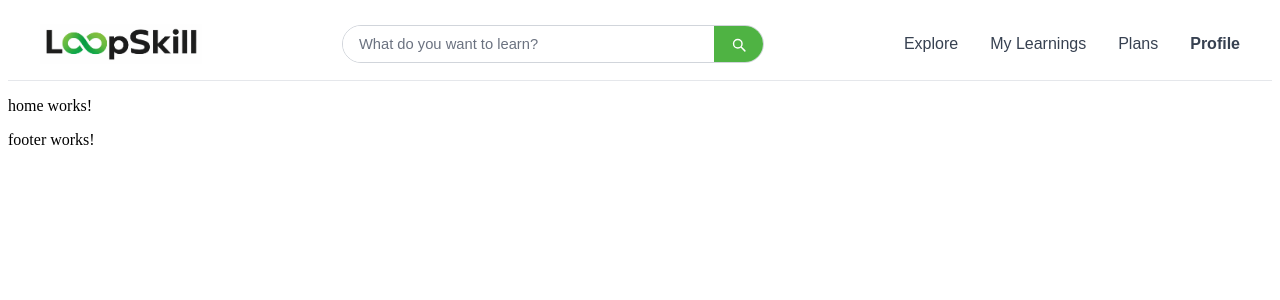
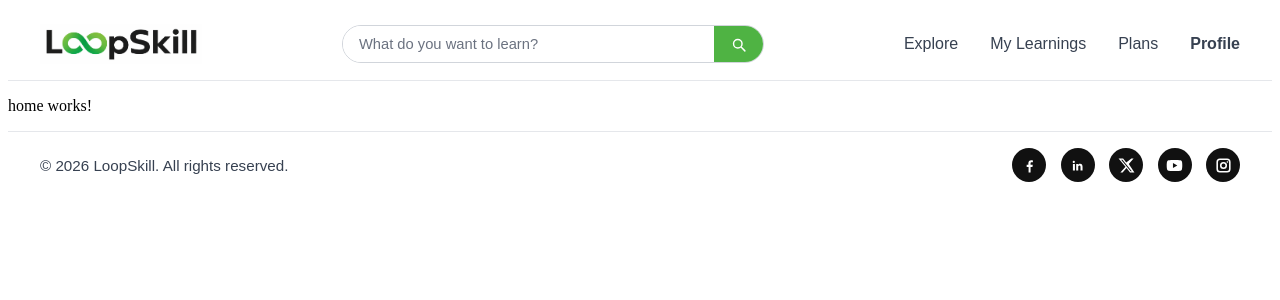
Before and after one commit to PierreLaGuerre/loopskill-mooc-platform, an Angular app in the folder frontend/app/: page / in a window 1280 px wide. Shown: the top 300 px of the page. Built offline with nearby package versions, Linux system fonts and the light colour scheme.

Commit message:
footer html scss and route updated

```diff
--- a/frontend/app/src/app/core/layout/footer/footer.component.html
+++ b/frontend/app/src/app/core/layout/footer/footer.component.html
@@ -1 +1,37 @@
-<p>footer works!</p>
+<footer class="footer">
+  <div class="footer__container">
+    <p class="footer__copy">© 2026 LoopSkill. All rights reserved.</p>
+
+    <div class="footer__socials">
+      <a href="#" aria-label="Facebook">
+        <svg viewBox="0 0 24 24" aria-hidden="true">
+          <path d="M13.5 22v-8h2.7l.4-3h-3.1V9.1c0-.9.3-1.6 1.6-1.6h1.7V4.8c-.3 0-1.3-.1-2.4-.1-2.4 0-4 1.5-4 4.2V11H8v3h2.7v8h2.8z"/>
+        </svg>
+      </a>
+
+      <a href="#" aria-label="LinkedIn">
+        <svg viewBox="0 0 24 24" aria-hidden="true">
+          <path d="M6.94 8.5A1.56 1.56 0 1 1 6.93 5.4a1.56 1.56 0 0 1 .01 3.1zM5.5 9.75h2.87V19H5.5V9.75zm4.67 0h2.75V11h.04c.38-.73 1.32-1.5 2.72-1.5 2.91 0 3.45 1.91 3.45 4.39V19h-2.86v-4.53c0-1.08-.02-2.47-1.5-2.47-1.5 0-1.73 1.17-1.73 2.38V19h-2.87V9.75z"/>
+        </svg>
+      </a>
+
+      <a href="#" aria-label="Twitter">
+        <svg viewBox="0 0 24 24" aria-hidden="true">
+          <path d="M18.9 2H22l-6.77 7.74L23.2 22h-6.25l-4.9-6.4L6.45 22H3.34l7.24-8.28L.8 2H7.2l4.43 5.84L18.9 2zm-1.1 18h1.73L6.26 3.9H4.4L17.8 20z"/>
+        </svg>
+      </a>
+
+      <a href="#" aria-label="YouTube">
+        <svg viewBox="0 0 24 24" aria-hidden="true">
+          <path d="M23 12s0-3.5-.45-5.19a2.94 2.94 0 0 0-2.07-2.08C18.79 4.27 12 4.27 12 4.27s-6.79 0-8.48.46A2.94 2.94 0 0 0 1.45 6.8C1 8.5 1 12 1 12s0 3.5.45 5.2a2.94 2.94 0 0 0 2.07 2.07c1.69.46 8.48.46 8.48.46s6.79 0 8.48-.46a2.94 2.94 0 0 0 2.07-2.07C23 15.5 23 12 23 12zM9.82 15.5v-7L16 12l-6.18 3.5z"/>
+        </svg>
+      </a>
+
+      <a href="#" aria-label="Instagram">
+        <svg viewBox="0 0 24 24" aria-hidden="true">
+          <path d="M7 2h10a5 5 0 0 1 5 5v10a5 5 0 0 1-5 5H7a5 5 0 0 1-5-5V7a5 5 0 0 1 5-5zm0 2.2A2.8 2.8 0 0 0 4.2 7v10A2.8 2.8 0 0 0 7 19.8h10a2.8 2.8 0 0 0 2.8-2.8V7A2.8 2.8 0 0 0 17 4.2H7zm10.5 1.65a1.15 1.15 0 1 1 0 2.3 1.15 1.15 0 0 1 0-2.3zM12 7a5 5 0 1 1 0 10 5 5 0 0 1 0-10zm0 2.2A2.8 2.8 0 1 0 12 14.8 2.8 2.8 0 0 0 12 9.2z"/>
+        </svg>
+      </a>
+    </div>
+  </div>
+</footer>
--- a/frontend/app/src/app/core/layout/footer/footer.component.scss
+++ b/frontend/app/src/app/core/layout/footer/footer.component.scss
@@ -0,0 +1,50 @@
+.footer {
+  border-top: 1px solid #e5e7eb;
+  background-color: #ffffff;
+  font-family: 'Montserrat', 'Poppins', Arial, sans-serif;
+}
+
+.footer__container {
+  display: flex;
+  justify-content: space-between;
+  align-items: center;
+  padding: 1rem 2rem;
+  gap: 1rem;
+}
+
+.footer__copy {
+  margin: 0;
+  font-size: 0.95rem;
+  color: #374151;
+}
+
+.footer__socials {
+  display: flex;
+  align-items: center;
+  gap: 0.9rem;
+}
+
+.footer__socials a {
+  width: 34px;
+  height: 34px;
+  border-radius: 50%;
+  background-color: #111111;
+  color: #ffffff;
+  text-decoration: none;
+  display: flex;
+  align-items: center;
+  justify-content: center;
+  transition: transform 0.2s ease, background-color 0.2s ease;
+}
+
+.footer__socials a:hover {
+  background-color: #4FB343;
+  transform: translateY(-1px);
+}
+
+.footer__socials svg {
+  width: 17px;
+  height: 17px;
+  display: block;
+  fill: currentColor;
+}
```
Also changed, not shown: frontend/app/src/app/core/layout/footer/footer.component.ts (+3 -4 lines).
